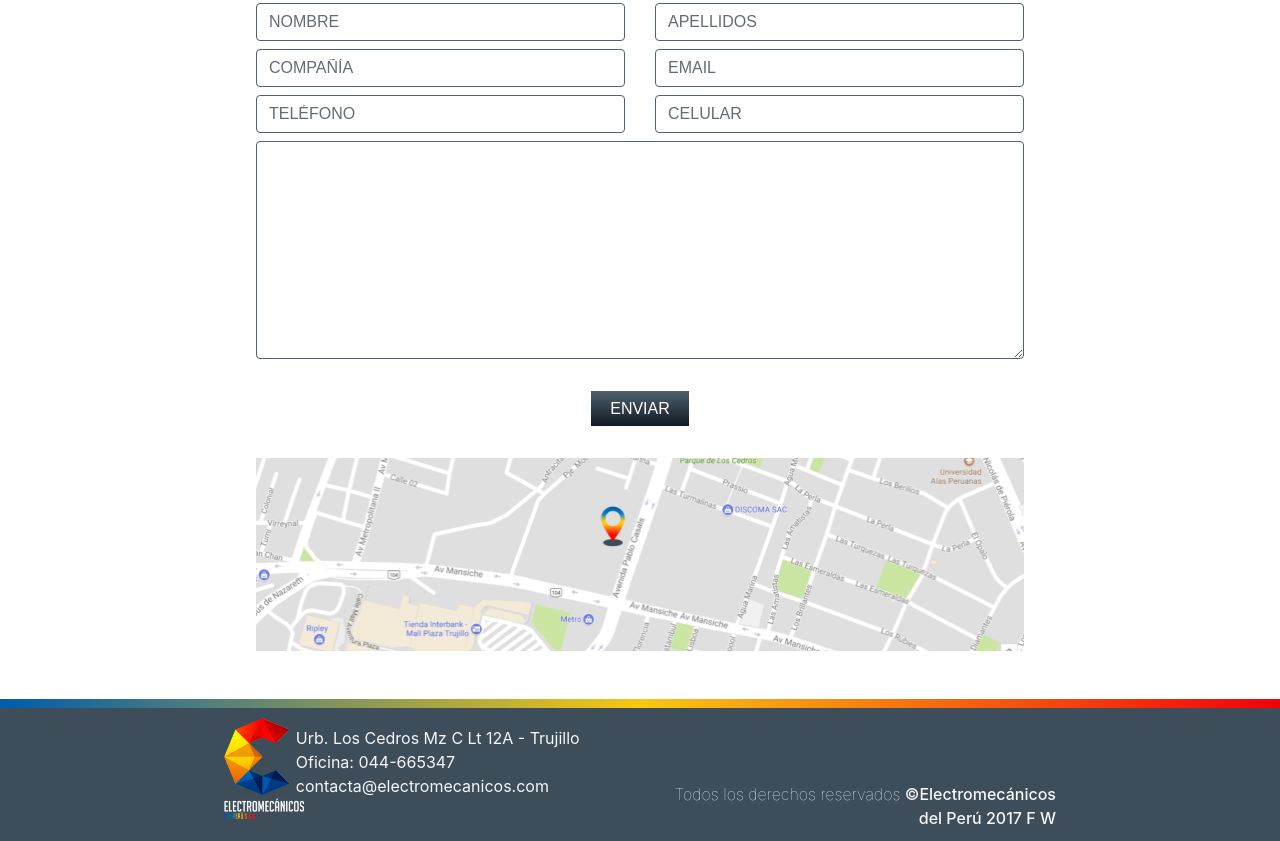
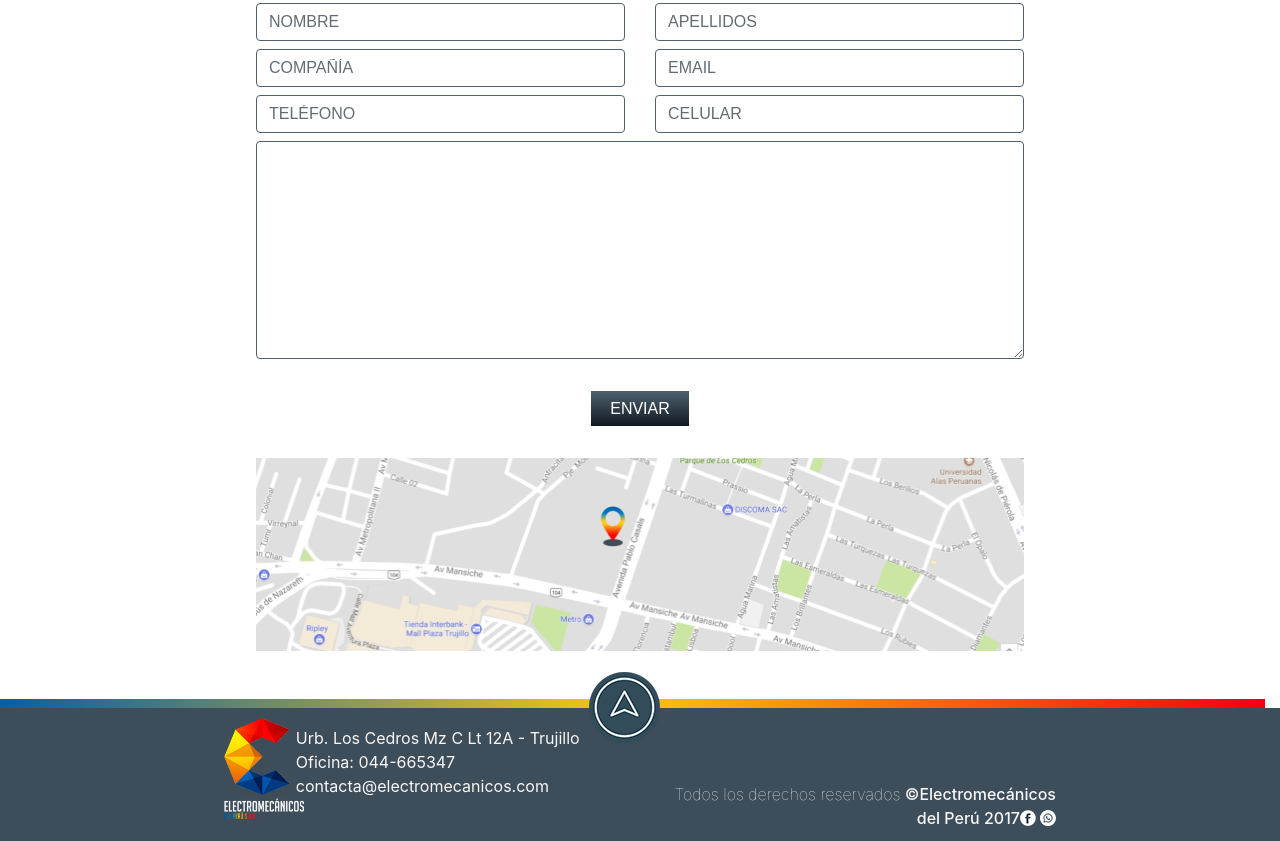
Before and after one commit to dowhiledo/dowhiledo.github.io, a plain HTML site: page index.html in a window 1280 px wide. Shown: the part 2752-3593 px from the top of the page. Drawn offline with Linux system fonts and the light colour scheme.

Commit message:
flecha footer, social icons

```diff
--- a/index.html
+++ b/index.html
@@ -238,9 +238,8 @@
 
 
 <!--linea gruesa con degradado   y  FOOTER -->
-<div class="barra-larga">
-    <div class="footer-flecha-up"></div>
-    <!--<img src="src/css/flecha-azul.png" class="footer-flecha-up" alt="">-->
+<div class="row barra-larga">
+    <a class="footer-flecha-up" href="#izq"></a>
 </div>
 
 
@@ -261,7 +260,10 @@
 
         <div class="col-sm-6 derechos-res">
             <span style="font-weight: 100">Todos los derechos reservados</span>
-            <span style="font-weight: 500"> ©Electromecánicos del Perú 2017 F W </span>
+            <span style="font-weight: 500"> ©Electromecánicos del Perú 2017
+            <i class="ico-fb"></i>
+            <i class="ico-ws"></i>
+            </span>
         </div>
     </div>
 </div>
--- a/src/css/fondo.css
+++ b/src/css/fondo.css
@@ -272,16 +272,19 @@
 }
 
 .footer-flecha-up{
-    /*margin-top: -2em;*/
-    /*text-align: center;*/
-    /*border: 1px solid red;*/
-    /*background-image: url("flecha-azul.png");*/
-    /*background-repeat: no-repeat;*/
-    /*background-position: center;*/
-    /*background-size: 7em;*/
-    /*height: 10em;*/
-    /*z-index: 12323;*/
+    transform: rotate(90deg);
 
+    margin: 0 auto;
+    margin-top: -2.5em;
+    text-align: center;
+    background-image: url("flecha-azul.png");
+    background-repeat: no-repeat;
+    background-position: center;
+    /*background-size: 17em;*/
+    height: 6em;
+    width: 6em;
+    /*font-size: 2em;*/
+    border: 0.1px solid transparent;
 }
 
 
@@ -299,3 +302,22 @@
     padding-top: 4em;
     text-align: right;
 }
+
+.ico-fb{
+    background-image: url("facebook16.png");
+    background-position: left center;
+    background-repeat: no-repeat;
+    background-size: 1em;
+    /*width: 4em;*/
+    padding-left: 20px; /* Or size of icon + spacing */
+
+}
+
+.ico-ws{
+    background-image: url("wasap16.png");
+    background-position: left center;
+    background-repeat: no-repeat;
+    background-size: 1em;
+    /*width: 4em;*/
+    padding-left: 16px; /* Or size of icon + spacing */
+}
```
Also changed, not shown: src/css/facebook.png (added), src/css/facebook16.png (added), src/css/wasap.png (added), src/css/wasap16.png (added).
